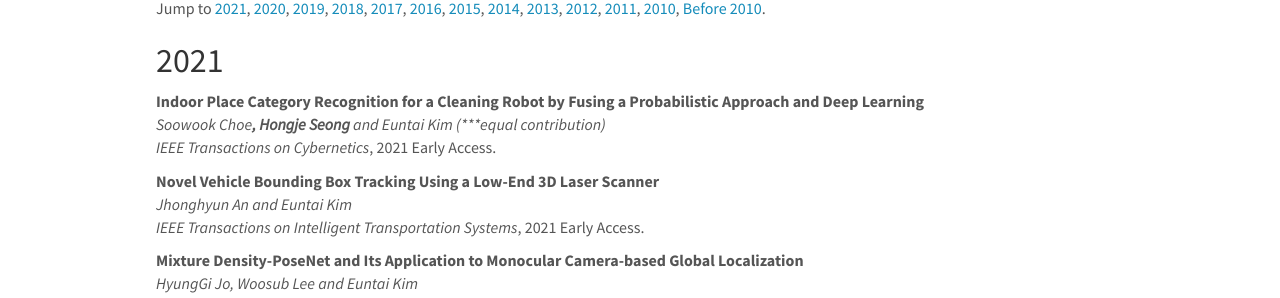
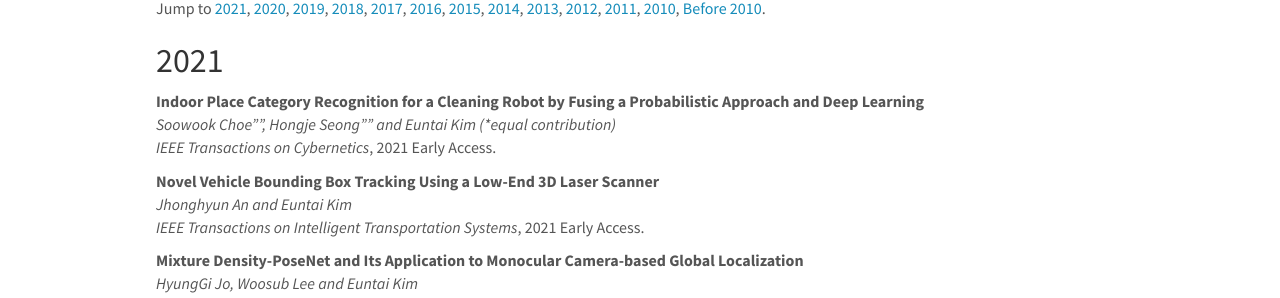
Before and after one commit to won4113/cilab-yonsei.github.io, a Jekyll site: the page built from _pages/int_journal.md, in a window 1280 px wide and 900 px high. Shown: the part 151-449 px from the top of the window. Built offline with Jekyll 4.4.1, drawn with Linux system fonts in a browser that asks for light colours; nearby versions of some CDN libraries.

```diff
--- a/_data/publications/int_journal_list.yml
+++ b/_data/publications/int_journal_list.yml
@@ -10,7 +10,7 @@
 #  accepted:
 
 - title: Indoor Place Category Recognition for a Cleaning Robot by Fusing a Probabilistic Approach and Deep Learning
-  authors: Soowook Choe***, Hongje Seong*** and Euntai Kim (***equal contribution)
+  authors: Soowook Choe"*", Hongje Seong"*" and Euntai Kim (*equal contribution)
   journal: IEEE Transactions on Cybernetics
   year: 2021
   month:
```
